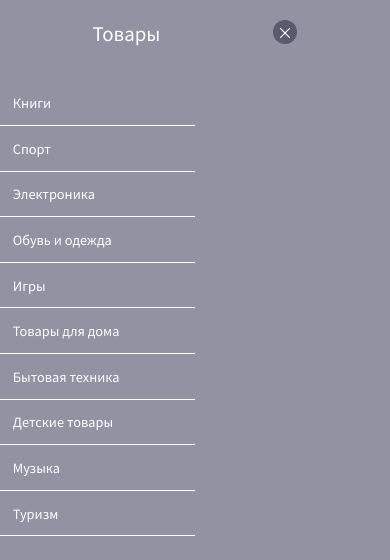
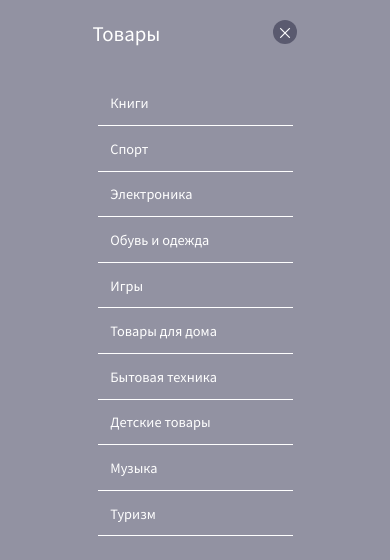
Before and after one commit to thirtythreeboas/store, a React (Create React App) app: page / in a window 390 px wide. Both pictures are taken after a click on the item 197 px from the left and 818 px from the top of the page. Shown: the top 560 px of the page. Built offline with nearby package versions, Linux system fonts and the light colour scheme.

Commit message:
almost finished category menu

```diff
--- a/src/App.js
+++ b/src/App.js
@@ -17,24 +17,34 @@ const App = () => {
   const scrollDown = useRef();
 
   const [state, setState] = useState(data);
-  const [windowWidthValue, setWindowWidthValue] = useState(0);
+  const [width, setWidth] = useState(0);
   const [displayFooterMenu, setDisplayFooterMenu] = useState(false);
 
-  const changeStateDisplay = () => {
-    setDisplayFooterMenu(!displayFooterMenu);
-  }
+  useEffect(() => {
+    updateDimensions();
+    window.addEventListener('resize', updateDimensions);
+    return () => window.removeEventListener('resize', updateDimensions);
+  }, []);
+
+  useEffect(() => {
+    if (width >= 768) setDisplayFooterMenu(false);
+  }, [width])
+
+  const updateDimensions = () => {
+    const width = window.innerWidth;
+    setWidth(width);
+  };
+
+  const containerDisplay = width >= 768 ? document.querySelector('.main-container').style.display = 'flex' : false;
 
   const closeFooter = () => {
-    if (windowWidthValue <= 767) {
-      changeStateDisplay();
-      styleBodyOverflow()
+    if (width < 768) {
+      setDisplayFooterMenu(displayFooterMenu => !displayFooterMenu);
+      let prop = document.querySelector('.main-container');
+      prop.style.display = displayFooterMenu === false ? 'none' : 'flex';
     }
-    if (windowWidthValue > 767)
+    if (width > 767)
     handleDisplayFooter();
-  }
-
-  const styleBodyOverflow = () => {
-    document.querySelector('.main-container').style.display = `${displayFooterMenu === false ? 'none' : 'flex'}`;
   }
 
   const handleDisplayFooter = () => {
@@ -46,37 +56,26 @@ const App = () => {
     }, 2000);
   }
 
-  useEffect(() => {
-    updateDimensions();
-    window.addEventListener('resize', updateDimensions);
-    return () => window.removeEventListener('resize', updateDimensions);
-  }, []);
-
-  const updateDimensions = () => {
-      const windowWidthValue = window.innerWidth;
-      setWindowWidthValue(windowWidthValue);
-  };
 
   const { cardAd, footer, phones, books, devices } = state;
 
   const footerMenu = {
-    display: `${windowWidthValue > 767 ? 'flex' : displayFooterMenu === false ? 'none' : 'flex'}`
+    display: `${width > 767 ? 'flex' : displayFooterMenu === false ? 'none' : 'flex'}`
   }
+
   const footerHeader = {
-    display: `${windowWidthValue > 767 ? 'none' : 'flex'}`
+    display: `${width > 767 ? 'none' : 'flex'}`
   }
 
   return (
     <div className="page">
       <NavBarComponent
-        changeStateDisplay={changeStateDisplay}
-        styleBodyOverflow={styleBodyOverflow}
         handleFooter={closeFooter}
       />
       <div className="main-container" style={{marginBottom: '50px'}}>
         <Container
           data={data}
-          windowWidth={windowWidthValue}
+          windowWidth={width}
         />
       </div>
       <div
@@ -84,11 +83,10 @@ const App = () => {
         ref={scrollDown}
         id="highlightFooter"
         className="container footer-container"
-        // style={{display: 'none'}}
       >
         <div style={footerHeader} className="footer-header">
           <h3>По вопросам</h3>
-          <span className="close" onClick={closeFooter}>&times;</span>
+          <span className="close" onClick={() => closeFooter()}>&times;</span>
         </div>
         {
           footer.map((list, i) => (
--- a/src/components/footerComp/Footer.jsx
+++ b/src/components/footerComp/Footer.jsx
@@ -1,4 +1,4 @@
-import React, { useState, useEffect, useRef } from 'react';
+import React, { useState } from 'react';
 import '../../css/stylesheet.scss'
 
 const Footer = ({footerData, header}) => {
--- a/src/components/mainContent/content/Сontent.jsx
+++ b/src/components/mainContent/content/Сontent.jsx
@@ -1,4 +1,4 @@
-import React, { useState, useEffect, useRef } from 'react';
+import React, { useState } from 'react';
 import '../../../css/stylesheet.scss';
 
 const Product = ({items}) => {
--- a/src/components/mainContent/goods/ProductPage.jsx
+++ b/src/components/mainContent/goods/ProductPage.jsx
@@ -1,4 +1,4 @@
-import React, { useState, useEffect, useRef } from 'react';
+import React from 'react';
 import '../../../css/stylesheet.scss';
 
 const ProductPage = ({phones}) => {
--- a/src/components/navigationComp/Navbar.jsx
+++ b/src/components/navigationComp/Navbar.jsx
@@ -25,6 +25,17 @@ const NavBarComponent = (props) => {
   const [showMenu, setShowMenu] = useState(false);
 
   useEffect(() => {
+    updateDimensions();
+    window.addEventListener('resize', updateDimensions);
+    return () => window.removeEventListener('resize', updateDimensions);
+  }, []);
+
+  const updateDimensions = () => {
+    const width = window.innerWidth;
+    setWidth(width);
+  };
+
+  useEffect(() => {
     const obj = document.getElementsByClassName('category-item');
     let arr = Array.prototype.slice.call(obj);
     setCategoryArray(categoryArray => arr);
@@ -33,65 +44,67 @@ const NavBarComponent = (props) => {
   useEffect(() => {
     if (categoryArray.length === 0 || categoryArray.length !== 10) return false;
     let itemsToNumbers = categoryArray.map(x => x.clientWidth);
-    let sum = itemsToNumbers.reduce((a, b) =>  a + b);
+    let sum = itemsToNumbers.reduce((a, b) => a + b);
     setSum(sum);
+
   }, [categoryArray, width]);
 
+  useEffect(() => {
+    // console.log(`sum: ${sum}, width: ${width} value: ${width < sum}`);
+    const defaultShowMenu = width >= 768 ? setShowMenu(false) : undefined;
+    // let num = document.getElementById('category-menu').clientWidth;
+    // let deleteNumWidth = num / 8;
+    // console.log(deleteNumWidth);
 
-
-  useEffect(() => {
-    if (categoryArray.length === 0 || sum === 0 || width < 768) return;
-    let num = document.getElementById('cat-menu-container').clientWidth;
-    let deleteNumWidth = num / 7;
-    let pushNumWidth = num / 4;
+    if (categoryArray.length === 0 || sum === 0 || showMenu === true) return;
 
     const handleDelete = () => {
       let sumSubtraction = sum;
-      let catArr = categoryArray;
-      let delCat = [];
-      while (width < sumSubtraction + 50) {
+      let arrCat = categoryArray;
+      let delCat = deletedCategories;
+      while (width < sumSubtraction) {
         const collapseMenu = document.getElementById('open-menu');
-        let element = categoryArray[categoryArray.length - 1];
+        let element = arrCat[arrCat.length - 1];
         let clientWidth = element.clientWidth;
         if (clientWidth === 0) return;
-        let delCat = deletedCategories.concat(clientWidth);
         sumSubtraction = sumSubtraction - clientWidth;
+        delCat = delCat.concat(clientWidth);
         element.remove();
         collapseMenu.append(element);
-        categoryArray.splice(-1, 1);
+        arrCat.splice(-1, 1);
         if (width >= sumSubtraction) {
           document.getElementById('collapse-menu').style.display = 'flex';
-          setSum(sum => sumSubtraction);
-          setDeletedCategories(deletedCategories => delCat);
-          setCategoryArray(categoryArray => catArr);
+          setSum(sumSubtraction);
+          setDeletedCategories(delCat);
+          setCategoryArray(arrCat);
           break;
         }
       }
     };
 
     const handlePush = () => {
+      if (sum === 0) return;
       let sumSubtraction = sum;
+      let num = deletedCategories;
       let catArr = [];
+      const collapseMenu = document.getElementById('collapse-menu');
+      const menuWidth = collapseMenu.clientWidth;
       const openMenu = document.getElementById("open-menu").getElementsByTagName("li");
       let arr = [...openMenu];
-      if (sumSubtraction === 0) {
-        return false;
-      }
-      while (width > sumSubtraction + deleteNumWidth) {
-        if (arr.length === 0) return false;
+      while (width > sumSubtraction + num[num.length - 1] + menuWidth) {
         let categoryMenu = document.getElementById('category-menu');
         let element = arr[arr.length - 1];
         catArr = categoryArray.concat(element);
         element.remove();
         categoryMenu.append(element);
-        element.style.display = 'flex';
-        let clientWidth = deletedCategories[deletedCategories.length - 1];
-        let subtractSum = sumSubtraction + clientWidth;
-        deletedCategories.splice(-1, 1);
-        if (width >= sumSubtraction + deleteNumWidth) {
-          setDeletedCategories(deletedCategories => deletedCategories);
-          setCategoryArray(categoryArray => catArr);
-          setSum(sum => subtractSum);
+        element.style.display = 'list-item';
+        let clientWidth = num[num.length - 1];
+        sumSubtraction = sumSubtraction + clientWidth;
+        num.splice(-1, 1);
+        if (width >= sumSubtraction) {
+          setDeletedCategories(num);
+          setCategoryArray(catArr);
+          setSum(sumSubtraction);
           if (deletedCategories.length === 0) {
             document.getElementById('collapse-menu').style.display = 'none';
           }
@@ -100,19 +113,44 @@ const NavBarComponent = (props) => {
       }
     }
 
-    let menu = document.getElementById('cat-menu-container');
+    const appendToCatMenu = () => {
+      let catArr = categoryArray;
+      let elements = document.getElementById('open-menu').getElementsByTagName('li');
+      let arr = [...elements].reverse();
+      let mainCatMenu = document.getElementById('category-menu');
+      let button = document.getElementById('collapse-menu').style.display = 'none';
+      mainCatMenu.style.justifyContent = 'çenter';
+      for (let i = 0; i < arr.length; i++) {
+        catArr = catArr.concat(arr[i])
+        arr[i].remove();
+        mainCatMenu.append(arr[i]);
+      }
+      setCategoryArray(catArr);
+    }
+
+    const sumRecover = () => {
+      const reduceDeletedCats = deletedCategories.reduce((a, b) => a + b);
+      let newSum = sum + reduceDeletedCats;
+      appendToCatMenu();
+      setSum(newSum);
+      setDeletedCategories([]);
+    };
+
+    const buttonLaunchedMenu = width < 768 && deletedCategories.length !== 0 ? sumRecover() : false;
 
     if (width >= 768) {
-      let removeElement = width < sum + deleteNumWidth ? handleDelete() : false;
-    };
-    let addElement = width >= sum + pushNumWidth ? handlePush() : false;
+      const removeElement = width < sum ? handleDelete() : false;
+    }
+
+    if (width >= 768) {
+      const addElement = width >= sum && deletedCategories.length !== 0 ? handlePush() : false;
+    }
+
+
   }, [width, sum])
 
-  useEffect(() => {
-    updateDimensions();
-    window.addEventListener('resize', updateDimensions);
-    return () => window.removeEventListener('resize', updateDimensions);
-  }, []);
+
+  const { menu } = categories;
 
   const openHiddenMenu = () => {
     let css = document.getElementById('open-menu');
@@ -120,10 +158,6 @@ const NavBarComponent = (props) => {
     css.style.display = displayProp;
   }
 
-  const updateDimensions = () => {
-      const width = window.innerWidth;
-      setWidth(width);
-  };
 
   const displayMenu = () => {
     if (width > 767)
@@ -133,15 +167,14 @@ const NavBarComponent = (props) => {
     setShowMenu(!showMenu);
   }
 
-  const { menu } = categories;
 
   const css = {
     transition: 'transform 0.3s ease-out',
-    display: `${showMenu === false && 767 >= width ? 'none': 'flex'}`,
+    display: `${showMenu === false && width < 768 ? 'none': 'flex'}`
   }
 
   const listMenuCss = {
-    display: `${width >= 767 ? 'none' : 'flex'}`,
+    display: `${width > 767 ? 'none' : 'flex'}`,
   }
 
   return (
@@ -177,7 +210,7 @@ const NavBarComponent = (props) => {
                 <li
                   className="list"
                   style={listMenuCss}
-                  onClick={displayMenu}
+                  onClick={() => displayMenu()}
                 >
                   <a className="nav-link" href="#">
                     <span><FontAwesomeIcon
@@ -190,7 +223,7 @@ const NavBarComponent = (props) => {
 
                 <li
                   className="list"
-                  onClick={props.handleFooter}
+                  onClick={() => props.handleFooter()}
                 >
                   <a className="nav-link">
                     <span><FontAwesomeIcon icon="question-circle" /></span>
@@ -221,10 +254,10 @@ const NavBarComponent = (props) => {
 
         </div>
 
-        <div style={css} className="categories">
+        <div style={css} id="categories">
           <div className="header-categories">
             <h3>Товары</h3>
-            <span className="close" onClick={displayMenu}>&times;</span>
+            <span className="close" onClick={() => displayMenu()}>&times;</span>
           </div>
           <div id="cat-menu-container">
             <ul id="category-menu">
@@ -235,9 +268,9 @@ const NavBarComponent = (props) => {
                 />
               ))}
             </ul>
-            <button id="collapse-menu" onClick={openHiddenMenu}>
+            <button id="collapse-menu" onClick={() => openHiddenMenu()}>
               <span><FontAwesomeIcon icon="ellipsis-v"/></span>
-              <ul id="open-menu">
+              <ul id="open-menu" style={{display: 'none'}}>
               </ul>
             </button>
           </div>
--- a/src/css/navbar.scss
+++ b/src/css/navbar.scss
@@ -8,7 +8,7 @@
   color: #fff;
 }
 
-.sub-nav-container, .categories {
+.sub-nav-container, #categories {
   width: 100%;
   max-width: 1050px;
 }
@@ -25,6 +25,10 @@
   justify-content: center;
   align-items: center;
   cursor: pointer;
+  -webkit-user-select: none;
+  -moz-user-select: none;
+  -ms-user-select: none;
+  user-select: none;
   &:hover {
     background-color: #77AF7A;
     span:nth-child(2) {
@@ -126,6 +130,10 @@
   background-color: transparent;
   align-items: center;
   margin-right: .4em;
+  -webkit-user-select: none;
+  -moz-user-select: none;
+  -ms-user-select: none;
+  user-select: none;
   &:hover {
     background-color: #77AF7A;
   }
@@ -135,7 +143,7 @@
 }
 
 
-.categories {
+#categories {
   display: flex;
   flex-direction: column;
   align-items: center;
@@ -148,6 +156,7 @@
   z-index: 10;
   background-color: #9292a2;
   text-align: center;
+  overflow: hidden;
   .header-categories {
     display: flex;
     justify-content: space-between;
@@ -177,7 +186,7 @@
 #cat-menu-container {
   width: 100%;
   display: flex;
-  justify-content: space-between;
+  justify-content: center;
 }
 
 #category-menu {
@@ -193,7 +202,12 @@
 }
 
 .category-item {
+  display: inline;
   flex-shrink: 0;
+  -webkit-user-select: none;
+  -moz-user-select: none;
+  -ms-user-select: none;
+  user-select: none;
   &:hover {
     background-color: #77AF7A;
   }
@@ -239,7 +253,6 @@
     padding: 0;
     margin: 0;
     background-color: #5a5a6f;
-    // display: none;
     li {
       margin: 0;
       display: flex;
@@ -277,7 +290,7 @@
       font-size: 1em;
     }
   }
-  .categories {
+  #categories {
     position: static;
     z-index: auto;
     flex-direction: row;
```
